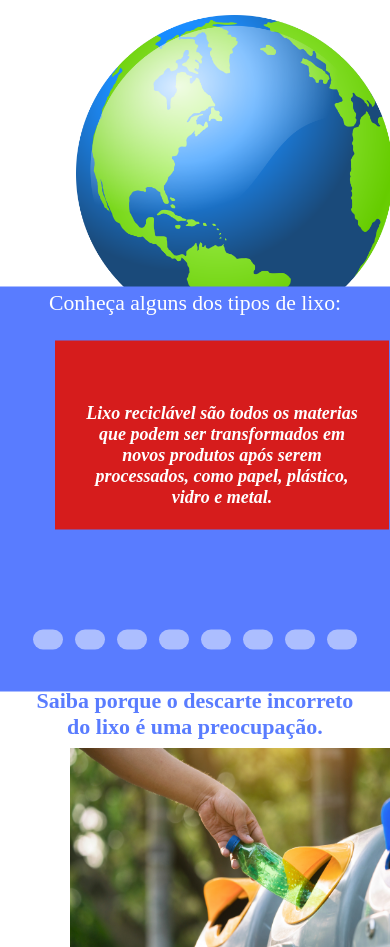
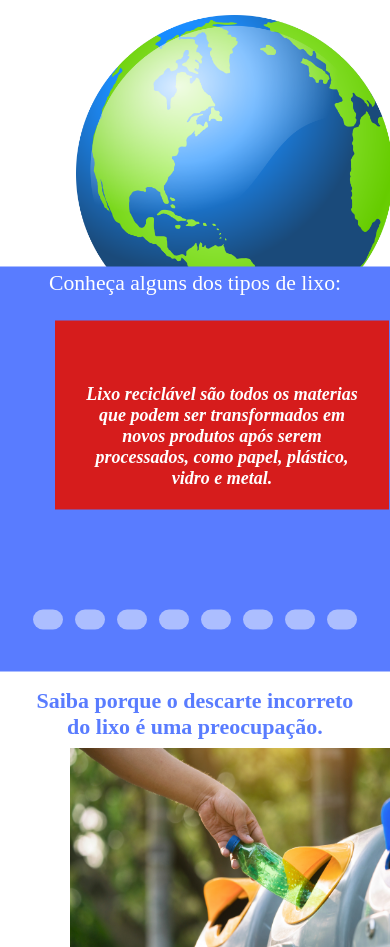
Before and after one commit to Limpo-Ambiente/Limpo-Ambiente, a PHP site: page / in a window 390 px wide; the page is wider, and only the part inside the window is pictured. Shown: the part 381-1328 px from the top of that part. Run offline with PHP 8.4, Linux system fonts and the light colour scheme; some libraries are stand-ins or nearby versions; some web fonts are replaced.

Commit message:
Update style.css

```diff
--- a/style.css
+++ b/style.css
@@ -1025,7 +1025,7 @@ a {
 
     .container {
         width: 100%;
-        margin-top: -15%;
+        margin-top: -20%;
         margin-bottom: 5%;
     }
 
```
